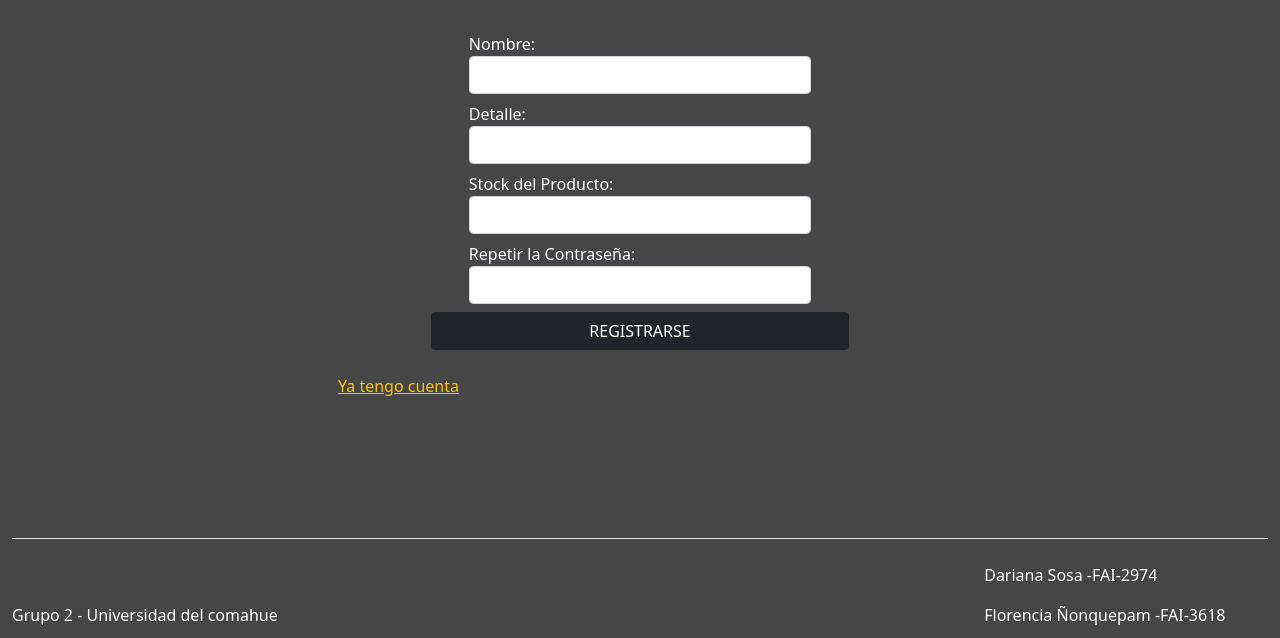
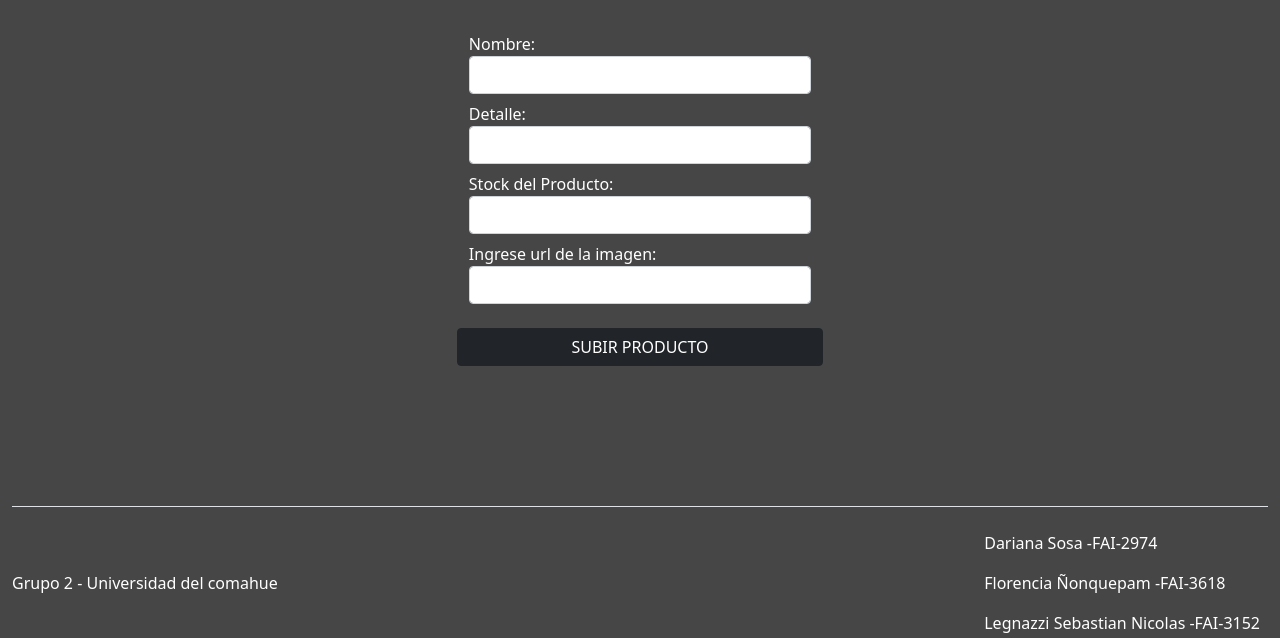
Before and after one commit to SebastianLegnazzi/TP-FINAL_PWD, a PHP site: page /Vista/Deposito/cargarProducto.php in a window 1280 px wide. Shown: the part 80-718 px from the top of the page. Run offline with PHP 8.4, Linux system fonts and the light colour scheme.

Commit message:
vista cargar producto

```diff
--- a/Vista/Deposito/cargarProducto.php
+++ b/Vista/Deposito/cargarProducto.php
@@ -33,25 +33,22 @@
                 </div>
             </div>
             <div class="col-lg-7 col-12 mt-2">
-                <label>Repetir la Contraseña: </label><input type="password" id="input_contraseñaRep" class="form-control" required>
+                <label>Ingrese url de la imagen: </label><input type="url" name="urlImagen" id="input_urlImagen" class="form-control" required>
                 <div class="invalid-feedback">
-                    Ingrese una contraseña!
-                </div>
-                <div class="invalid-password" style="display: none; color: red;">
-                    Las contraseñas no coinciden
+                    Ingrese un url válido!
                 </div>
                 <div class="valid-feedback password-correcta">
                     Correcto!
                 </div>
             </div>
-            <input class="btn btn-dark mt-2 col-8" type="submit" name="boton_enviar"  id="boton_enviar" value="REGISTRARSE">
-            <a href="IniciarSesion.php" class="link-warning mt-4">Ya tengo cuenta</a>
+
+            <input class="btn btn-dark mt-4 col-7" type="submit" name="boton_enviar"  id="boton_enviar" value="SUBIR PRODUCTO">
             </div>
         </form>
 
     </div>
 </div>
-<script src="js/validarCamposVacios.js"></script>
+<script src="../js/validarCamposVacios.js"></script>
 
 <?php
 include_once("../estructura/Pie.php");
--- a/vista/estructura/Cabecera.php
+++ b/vista/estructura/Cabecera.php
@@ -24,6 +24,7 @@
   <script src="../alertas/dist/sweetalert2.all.min.js"></script>
   <script src="../jQuery/jquery-3.6.1.min.js"></script>
   <script src="../js/cerrarSesion.js"></script>
+  <script src="https://cdnjs.cloudflare.com/ajax/libs/jquery/3.6.1/jquery.min.js"></script>
 </head>
 
 <body>
```
